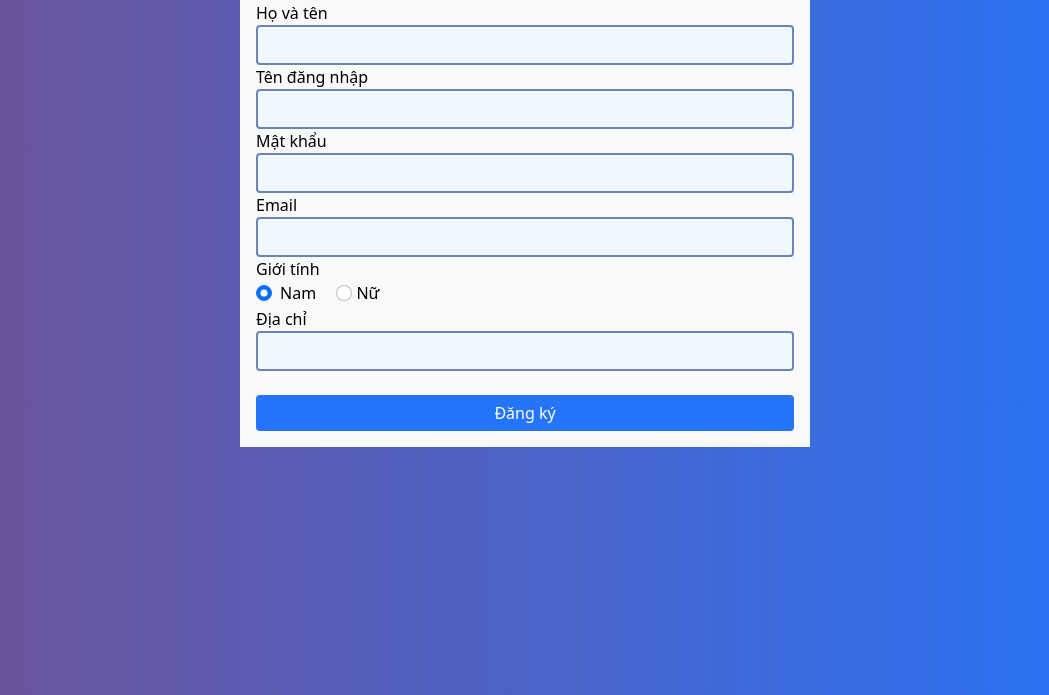
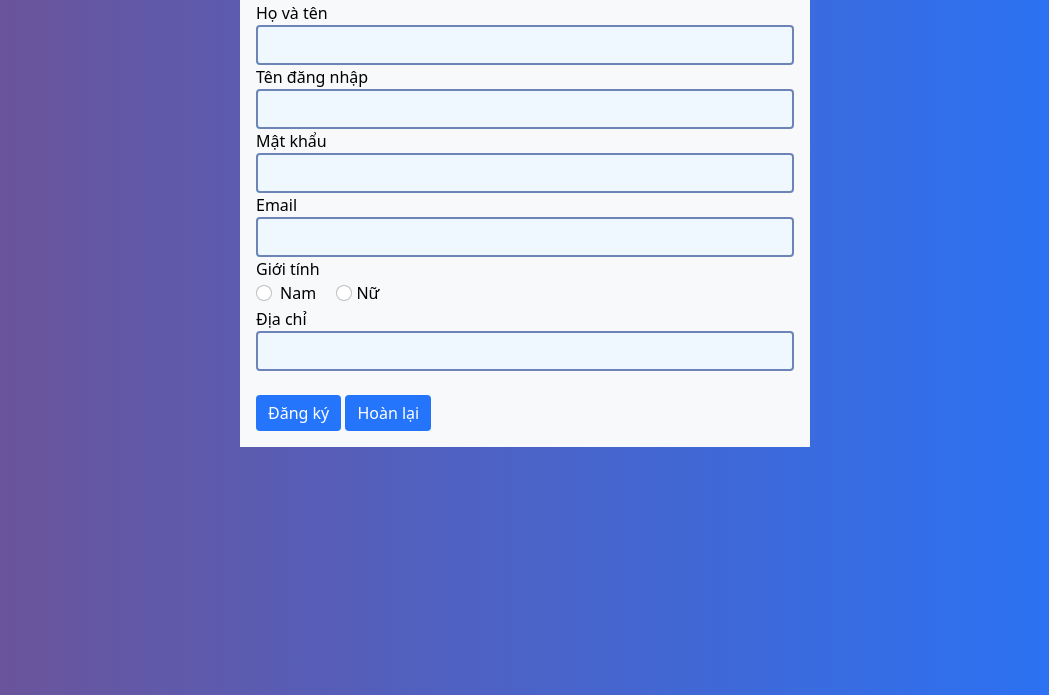
Before and after one commit to duy-debug/Workspace, a plain HTML site: page project/index.html in a window 1280 px wide. Shown: the part 105-800 px from the top of the page, without its empty margins (115-1164 px from the left). Drawn offline with nearby package versions, Linux system fonts and the light colour scheme.

Commit message:
first commit

```diff
--- a/project/index.html
+++ b/project/index.html
@@ -76,7 +76,7 @@
                         <label for="gender">Giới tính</label>
                         <div>
                             <div class="form-check form-check-inline">
-                                <input type="radio" name="gender" id="male" value="male" class="form-check-input" checked>
+                                <input type="radio" name="gender" id="male" value="male" class="form-check-input" >
                                 <label for="male" class="form-check-label">Nam</label>
                             </div>
                             <div class="form check form-check-inline">
@@ -89,7 +89,8 @@
                         <label for="address">Địa chỉ</label>
                         <input type="text" name="address" id="address" class="form-control" required>
                     </div>
-                    <input type="submit" value="Đăng ký" class="btn-primary btn w-100">
+                    <input type="submit" value="Đăng ký" class="btn-primary btn w-10">
+                    <input type="reset" value="Hoàn lại" class="btn-primary btn w-10">
                 </form>
             </div>
         </div>
```
